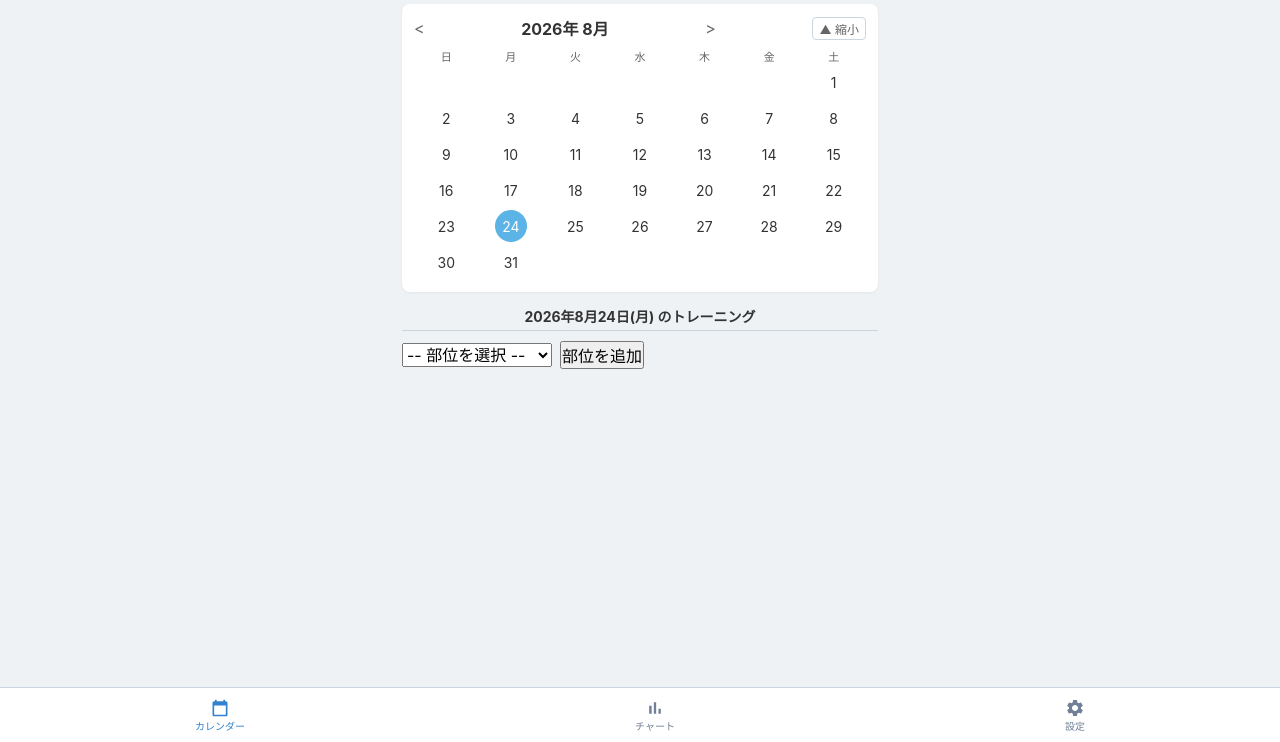
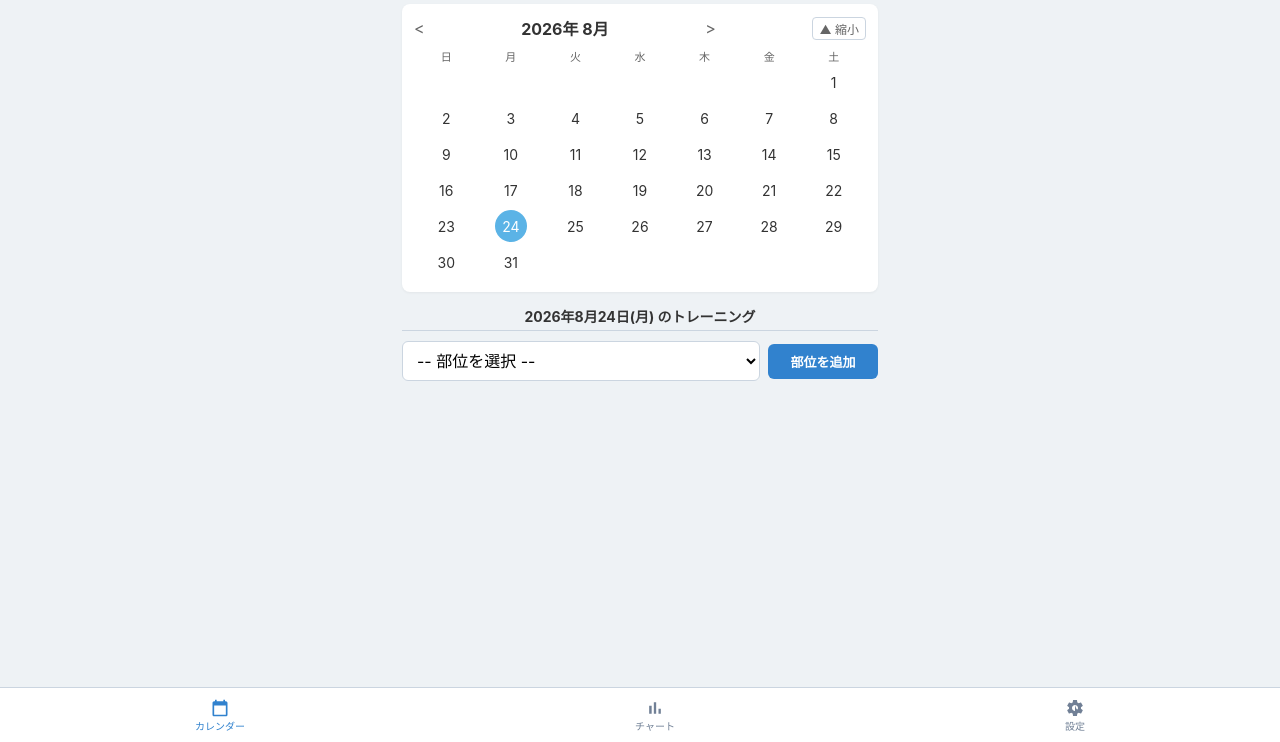
Before and after one commit to ebitarou-design/workout-memo, a plain HTML site: page index.html in a window 1280 px wide. Shown: the part 58-800 px from the top of the page. Drawn offline with Linux system fonts and the light colour scheme.

Commit message:
Add files via upload

```diff
--- a/index.html
+++ b/index.html
@@ -49,7 +49,7 @@
 
   <main class="main-content">
 
-    <!-- カレンダーエリア（PiP配慮で折りたたみ可能） -->
+    <!-- カレンダーエリア -->
     <section class="calendar-card" id="calendar-card">
       <div class="calendar-header">
         <button id="prev-month">&lt;</button>
@@ -75,7 +75,7 @@
 
     <!-- 部位追加フォーム -->
     <div class="add-category-wrapper">
-      <select id="category-select">
+      <select id="category-select" class="form-select">
         <option value="">-- 部位を選択 --</option>
         <option value="胸 (Chest)">■ 胸 (Chest)</option>
         <option value="背中 (Back)">■ 背中 (Back)</option>
@@ -83,13 +83,14 @@
         <option value="肩 (Shoulders)">■ 肩 (Shoulders)</option>
         <option value="腕 (Arms)">■ 腕 (Arms)</option>
         <option value="腹 (Abs)">■ 腹 (Abs)</option>
+        <option value="有酸素運動 (Cardio)">■ 有酸素運動 (Cardio)</option>
       </select>
-      <button id="add-category-btn" class="add-category-btn">部位を追加</button>
+      <button id="add-category-btn" class="action-btn-primary">部位を追加</button>
     </div>
 
   </main>
 
-  <!-- 画面下部固定のインターバルタイマー (PiP避けるレイアウト) -->
+  <!-- 画面下部固定のインターバルタイマー -->
   <div id="floating-timer" class="floating-timer hidden">
     <div class="timer-info">
       <span>⏱ 休憩タイマー:</span>
@@ -109,7 +110,7 @@
       <span>チャート</span>
     </a>
     <a href="#" class="nav-item" id="nav-settings">
-      <svg width="20" height="20" fill="currentColor" viewBox="0 0 24 24"><path d="M19.14 12.94c.04-.3.06-.61.06-.94 0-.32-.02-.64-.07-.94l2.03-1.58c.18-.14.23-.41.12-.61l-1.92-3.32c-.12-.22-.37-.29-.59-.22l-2.39.96c-.5-.38-1.03-.7-1.62-.94l-.36-2.54c-.04-.24-.24-.41-.48-.41h-3.84c-.24 0-.43.17-.47.41l-.36 2.54c-.59.24-1.13.57-1.62.94l-2.39-.96c-.22-.08-.47 0-.59.22L2.74 8.87c-.12.21-.08.47.12.61l2.03 1.58c-.05.3-.09.63-.09.94s.02.64.07.94l-2.03 1.58c-.18.14-.23.41-.12.61l1.92 3.32c.12.22.37.29.59.22l2.39-.96c.5.38 1.03.7 1.62.94l.36 2.54c.05.24.24.41.48.41h3.84c.24 0 .44-.17.47-.41l.36-2.54c.59-.24 1.13-.56 1.62-.94l2.39.96c.22.08.47 0 .59-.22l1.92-3.32c.12-.22.07-.47-.12-.61l-2.01-1.58zM12 15.6c-1.98 0-3.6-1.62-3.6-3.6s1.62-3.6 3.6-3.6 3.6 1.62 3.6 3.6-1.62 3.6-3.6 3.6z"/></svg>
+      <svg width="20" height="20" fill="currentColor" viewBox="0 0 24 24"><path d="M19.14 12.94c.04-.3.06-.61.06-.94 0-.32-.02-.64-.07-.94l2.03-1.58c.18-.14.23-.41.12-.61l-1.92-3.32c-.12-.22-.37-.29-.59-.22l-2.39.96c-.5-.38-1.03-.7-1.62-.94l-.36-2.54c-.04-.24-.24-.41-.48-.41h-3.84c-.24 0-.43.17-.47.41l-.36 2.54c-.59.24-1.13.57-1.62.94l-2.39-.96c-.22-.08-.47 0-.59.22L2.74 8.87c-.12.21-.08.47.12.61l2.03 1.58c-.05.3-.09.63-.09.94s.02.64.07.94l-2.03 1.58c-.18.14-.23.41-.12.61l1.92 3.32c.12.22.37.29.59.22l2.39-.96c.5.38 1.03.7 1.62.94l.36 2.54c.05.24.24.41.48.41h3.84c.24 0 .44-.17.47-.41l.36-2.54c.59-.24 1.13-.56 1.62-.94l2.39.96c.22.08.47 0 .59-.22l1.92-3.32c.12-.22.07-.47-.12-.61l-2.01-1.58zM12 15.6c-1.98 0-3.6-1.62-3.6-3.6s1.62-3.6 3.6-3.6 3.6 1.62 3.6 3.6-1.62 3.6-3.6-3.6z"/></svg>
       <span>設定</span>
     </a>
   </nav>
```
